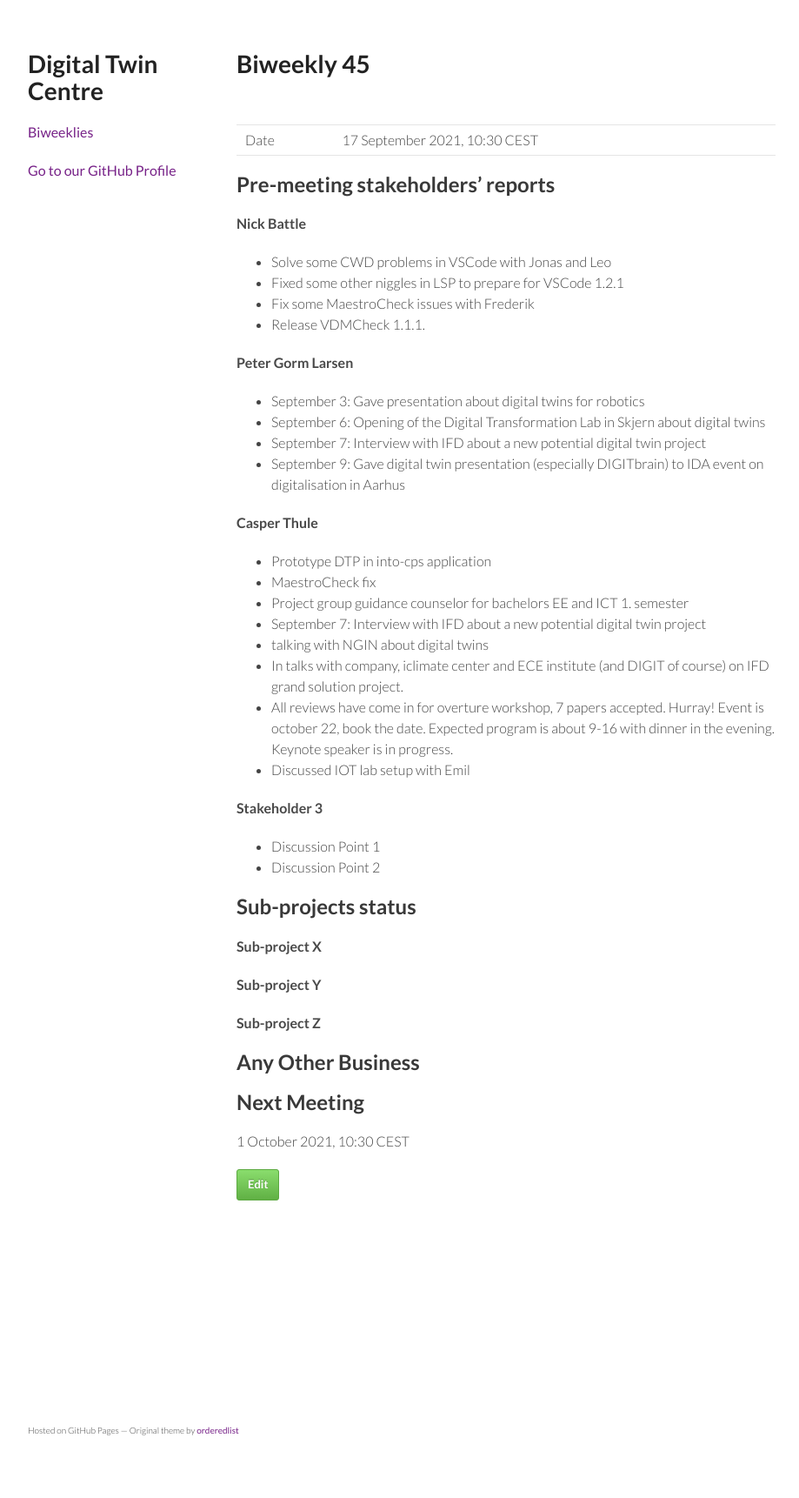
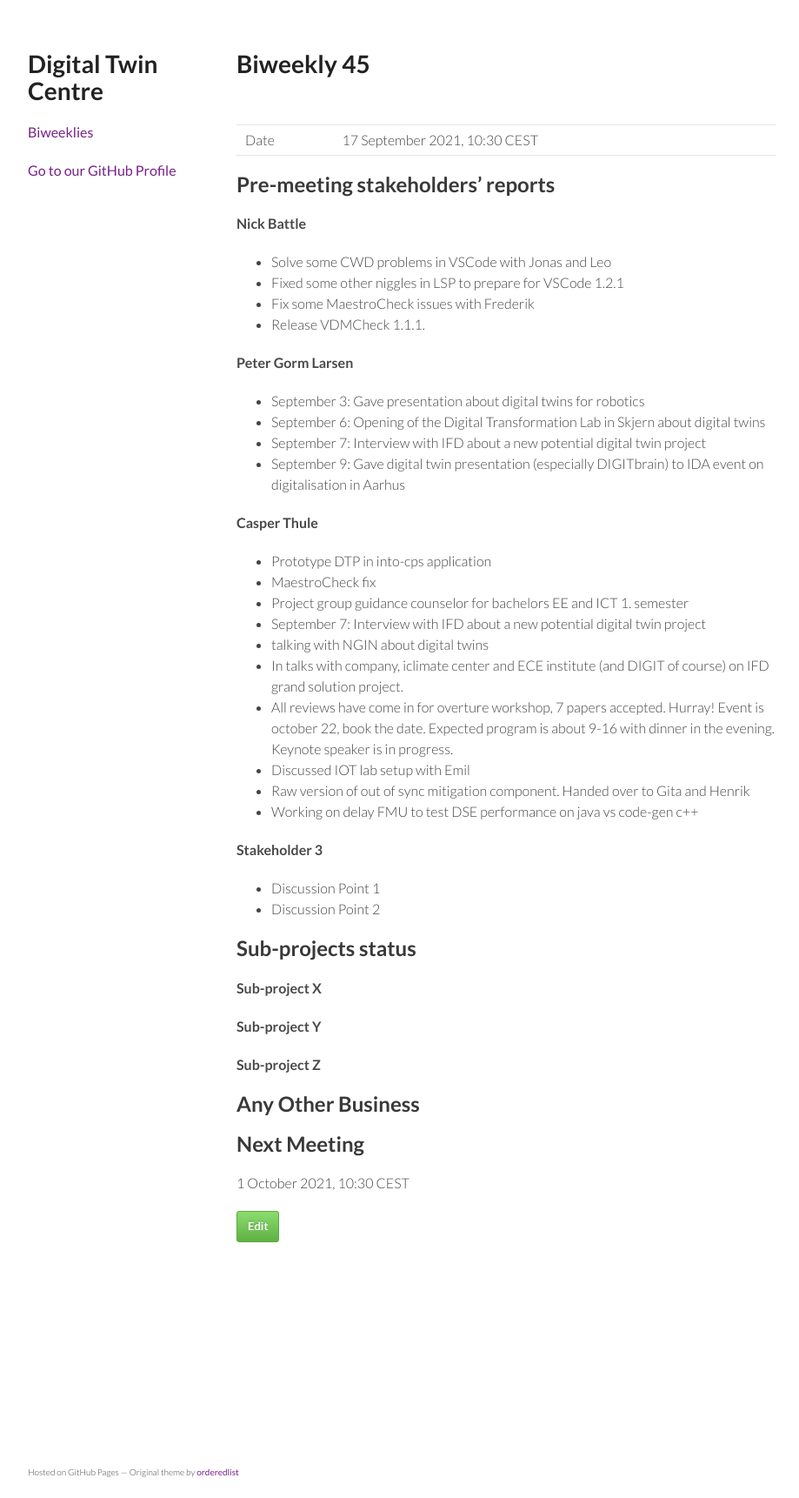
Before and after one commit to digitaltwincentre/digitaltwincentre.github.io, a Jekyll site: the page built from _biweeklies/Biweekly-45.md, in a window 1280 px wide. Shown: the whole page at 87% size, without its empty margins (178-1097 px from the left). Built offline with Jekyll 4.4.1, drawn with Linux system fonts in a browser that asks for light colours; nearby versions of some CDN libraries; before the commit the page ends 1674 px from its top, so only the background shows below that.

Commit message:
Update Biweekly-45.md

```diff
--- a/_biweeklies/Biweekly-45.md
+++ b/_biweeklies/Biweekly-45.md
@@ -41,6 +41,8 @@ date: 17 September 2021, 1030 CEST
 * In talks with company, iclimate center and ECE institute (and DIGIT of course) on IFD grand solution project.
 * All reviews have come in for overture workshop, 7 papers accepted. Hurray! Event is october 22, book the date. Expected program is about 9-16 with dinner in the evening. Keynote speaker is in progress.
 * Discussed IOT lab setup with Emil
+* Raw version of out of sync mitigation component. Handed over to Gita and Henrik
+* Working on delay FMU to test DSE performance on java vs code-gen c++
 
 
 #### Stakeholder 3
```
